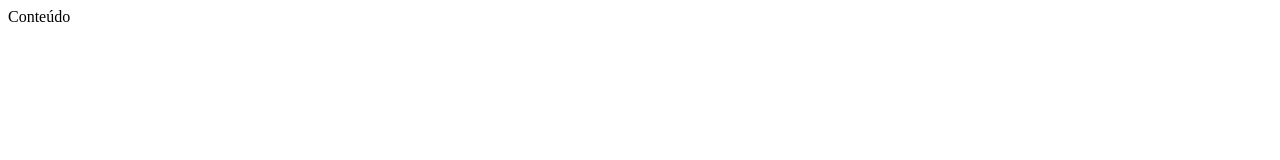
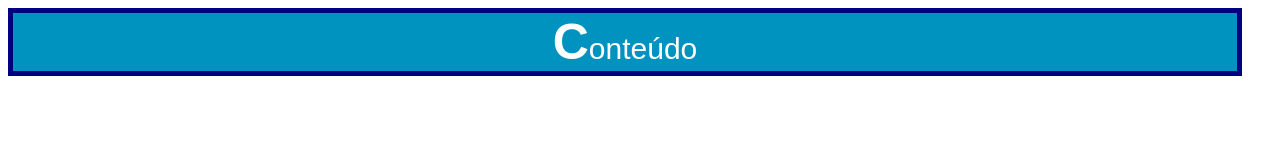
Before and after one commit to biasantana-dev/curso-web-moderno-js, a plain HTML site: page exercicios-web/css/anatomia.html in a window 1280 px wide. Drawn offline with Linux system fonts and the light colour scheme.

Commit message:
exercicios de anatomia e origem - css

```diff
--- a/exercicios-web/css/anatomia.html
+++ b/exercicios-web/css/anatomia.html
@@ -5,12 +5,37 @@
     <meta charset="UTF-8">
     <title>Anatomia CSS</title>
     <style>
-        /* ... */
+        .seletor {
+            color: white;
+            font-size: 30px;
+            text-align: center;
+
+            /* multiplos valores */
+            border: 5px solid navy; /* shorthand property*/
+            font-family: Arial, Helvetica, sans-serif;
+
+            /* funções */
+            width: calc(100% - 40px);
+            background-color: rgb(0, 147, 192)
+        }
+
+        /* Usando uma pseudo-classe */
+        .seletor:hover {
+            background-color: blueviolet;
+        }
+
+        /* Usando um pseudo-elemento */
+        .seletor::first-letter {
+            font-size: 50px;
+            font-weight: bold;
+        }
+
+
     </style>
 </head>
 
 <body>
-    <div class="selector">Conteúdo</div>
+    <div class="seletor">Conteúdo</div>
 </body>
 
 </html>
--- /dev/null
+++ b/exercicios-web/css/css/externo.css
@@ -0,0 +1,3 @@
+body {
+    background-color: gold;
+}
```
Also changed, not shown: exercicios-web/css/origem.html (+6 -3 lines).
